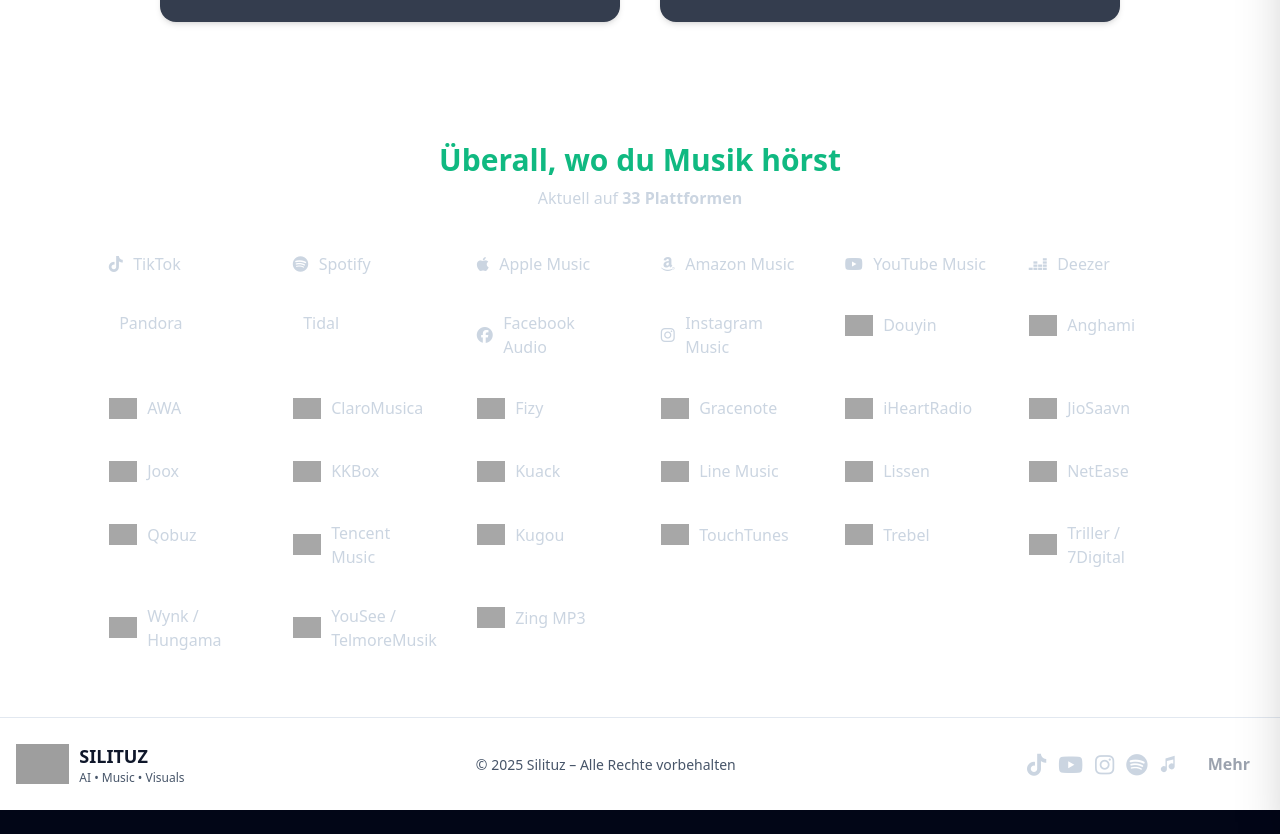
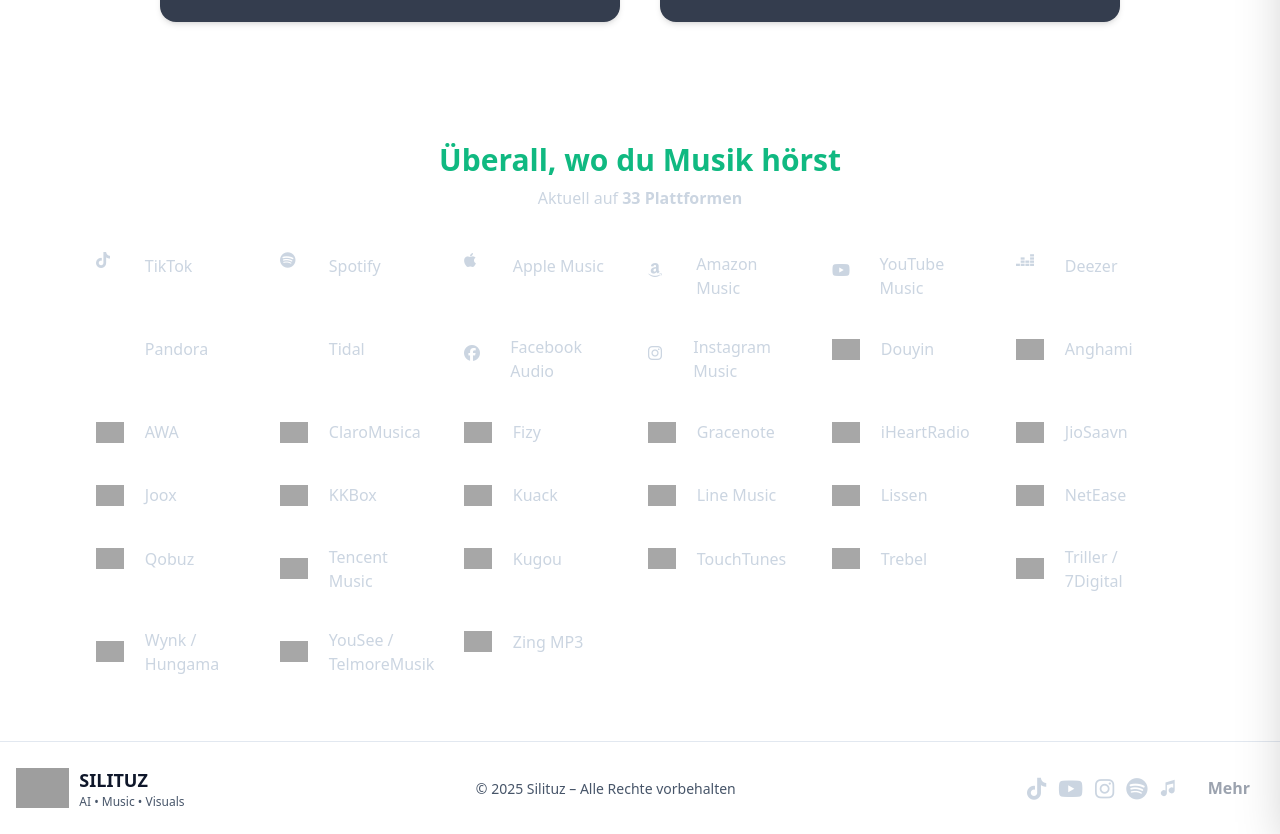
Before and after one commit to Silituz/silituz-website, a Jekyll site: the page built from music.html, in a window 1280 px wide and 1400 px high, scrolled down 1053 px. Shown: the part 566-1400 px from the top of the window. Built offline with Jekyll 4.4.1, drawn with Linux system fonts in a browser that asks for light colours; nearby versions of some CDN libraries; before the commit the page ends 2429 px from its top, so only the background shows below that; grey boxes are pictures that could not be loaded.

Commit message:
Update custom.css

```diff
--- a/assets/css/custom.css
+++ b/assets/css/custom.css
@@ -356,3 +356,41 @@
   padding: 6%;                       /* minimaler Rand, wirkt hochwertig */
   background: transparent;
 }
+
+/* =============================
+   9) MUSIC PLATFORMS – ICON & ARROW FIX
+   ============================= */
+
+/* 1) Standard-Fallback: Pfeil anzeigen */
+#music-platforms .platform::before{
+  content:'›';
+  margin-right:.5rem;
+  opacity:.6;
+}
+
+/* 2) Wenn ein Icon vorhanden ist, Pfeil ausblenden (moderne Browser) */
+#music-platforms .platform:has(i),
+#music-platforms .platform:has(img),
+#music-platforms .platform:has(svg){
+  padding-left: 0; /* falls du vorher Platz für den Pfeil gelassen hast */
+}
+#music-platforms .platform:has(i)::before,
+#music-platforms .platform:has(img)::before,
+#music-platforms .platform:has(svg)::before{
+  content: none;
+}
+
+/* 3) Einheitliche Icon-Größen (an deine 28px angepasst) */
+#music-platforms .platform i,
+#music-platforms .platform img,
+#music-platforms .platform svg,
+#music-platforms .platform .icon{
+  width:28px; height:28px;
+  margin-right:.65rem;
+  display:inline-block;
+  vertical-align:middle;
+  object-fit:contain;
+}
+
+/* Optional: leichte Aufhellung beim Hover */
+#music-platforms .platform:hover .icon { filter: brightness(1.1); }
```
